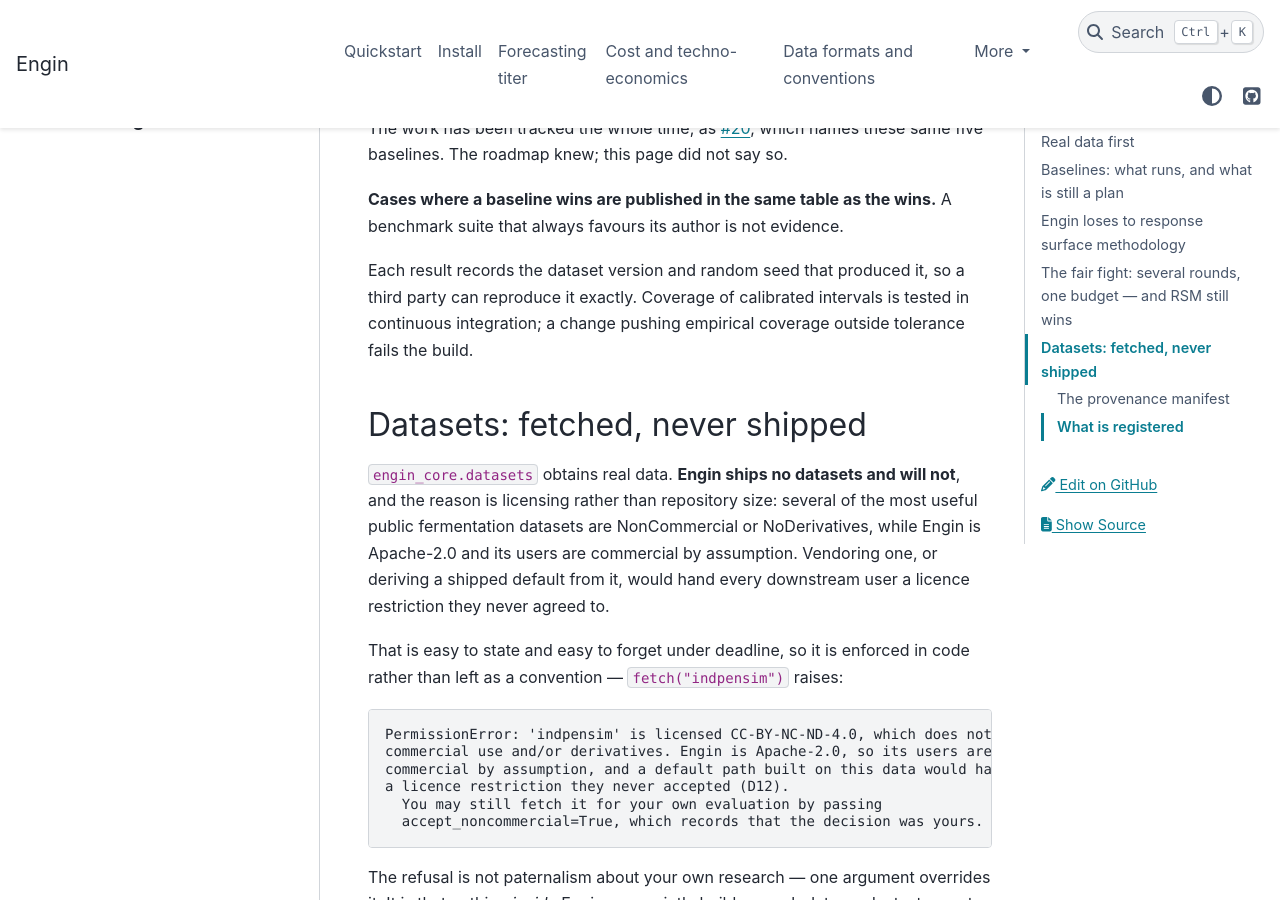
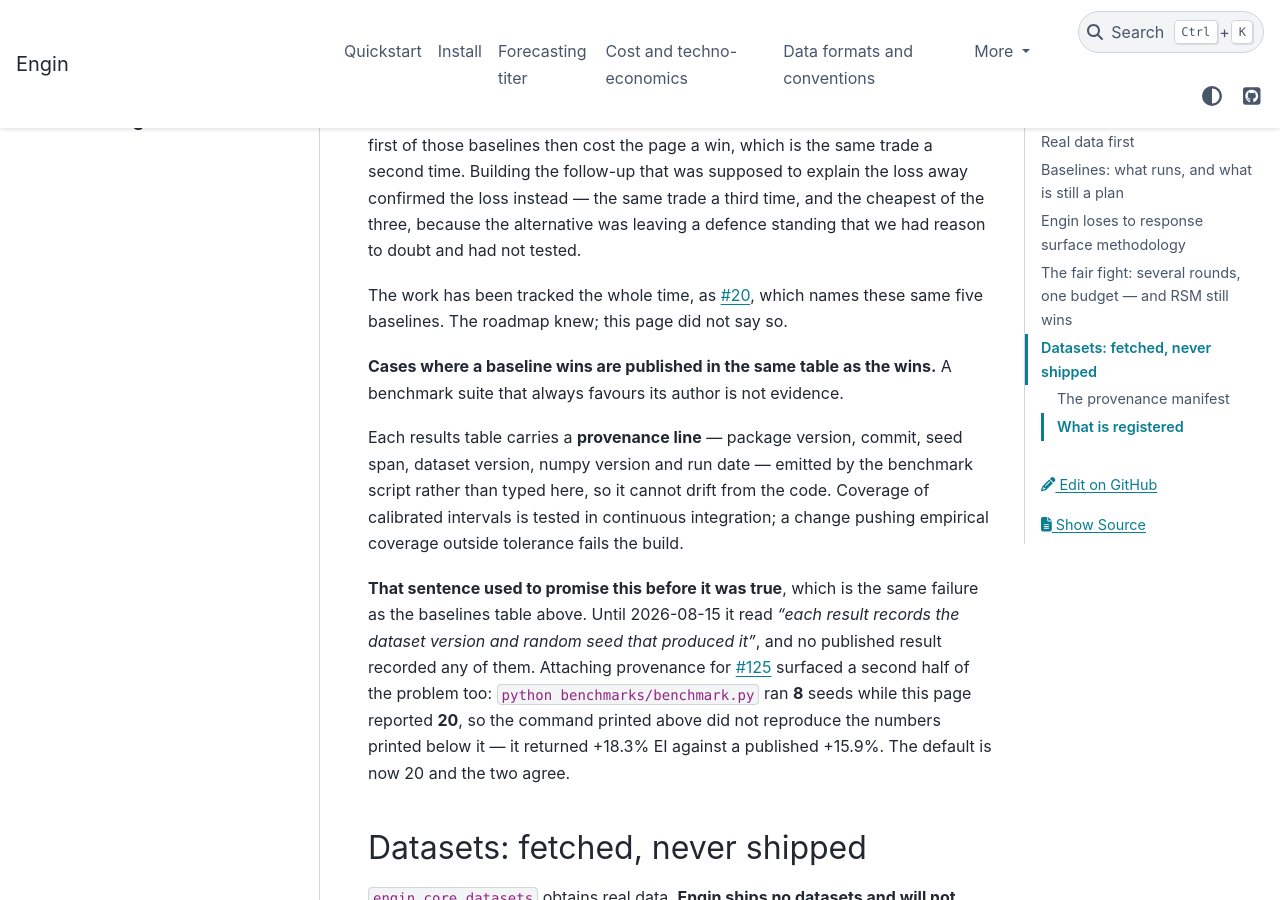
Before and after one commit to enginbio/engin-suite, a Sphinx documentation site: the page built from docs/benchmarks.md, in a window 1280 px wide and 900 px high, scrolled down 7713 px. Built offline with Sphinx 7.4.7 and the PyData theme 0.15.4, drawn with Linux system fonts in a browser that asks for light colours; some of the changed text lies outside the part shown.

Commit message:
Sample provenance before the run, not after it
Split out of a commit that had also swept in unrelated funnel work (#139).

Signed-off-by: David Baugher <dbaugher>

````diff
--- a/docs/benchmarks.md
+++ b/docs/benchmarks.md
@@ -64,6 +64,10 @@
 | Engin (GP + EI) | +15.9% | 0.962 |
 | random batch | −24.5% | — |
 
+```text
+provenance: engin-core 0.1.0  |  @ db5fb12  |  seeds 0-19 (n=20)  |  simulator defaults  |  numpy 2.5.2  |  run 2026-08-15
+```
+
 **RSM wins on 18 of 20 seeds**, mean gap +5.4 percentage points with a standard
 error of 0.75 — about seven standard errors, so this is not seed noise. The two
 tie on forecast accuracy. Both beat random on 20 of 20.
@@ -77,6 +81,10 @@
 |---|---|---|
 | Engin, split-conformal | 0.960 | 16.2 g/L |
 | **RSM, OLS prediction interval** | **0.887** | **13.8 g/L** |
+
+```text
+provenance: engin-core 0.1.0  |  @ db5fb12  |  seeds 0-19 (n=20)  |  simulator defaults  |  numpy 2.5.2  |  run 2026-08-15
+```
 
 RSM's textbook interval — `ŷ ± t·s·√(1 + leverage)`, carrying observation noise
 so the comparison is like for like — lands closer to nominal than ours and is
@@ -263,10 +271,22 @@
 **Cases where a baseline wins are published in the same table as the wins.** A
 benchmark suite that always favours its author is not evidence.
 
-Each result records the dataset version and random seed that produced it, so a
-third party can reproduce it exactly. Coverage of calibrated intervals is tested
-in continuous integration; a change pushing empirical coverage outside tolerance
-fails the build.
+Each results table carries a **provenance line** — package version, commit, seed
+span, dataset version, numpy version and run date — emitted by the benchmark
+script rather than typed here, so it cannot drift from the code. Coverage of
+calibrated intervals is tested in continuous integration; a change pushing
+empirical coverage outside tolerance fails the build.
+
+**That sentence used to promise this before it was true**, which is the same
+failure as the baselines table above. Until 2026-08-15 it read *"each result
+records the dataset version and random seed that produced it"*, and no published
+result recorded any of them. Attaching provenance for
+[#125](https://github.com/enginbio/engin-suite/issues/125) surfaced a second half
+of the problem too: `python benchmarks/benchmark.py` ran **8** seeds while this
+page reported **20**, so the command printed above did not reproduce the numbers
+printed below it — it returned +18.3% EI against a published +15.9%. <!-- not-a-claim: both are our own simulator, at 8 and 20 seeds -->
+The default
+is now 20 and the two agree.
 
 ## Datasets: fetched, never shipped
 
````
Also changed, not shown: docs/api-stability.md (+3 -1 lines), 2 other files.
